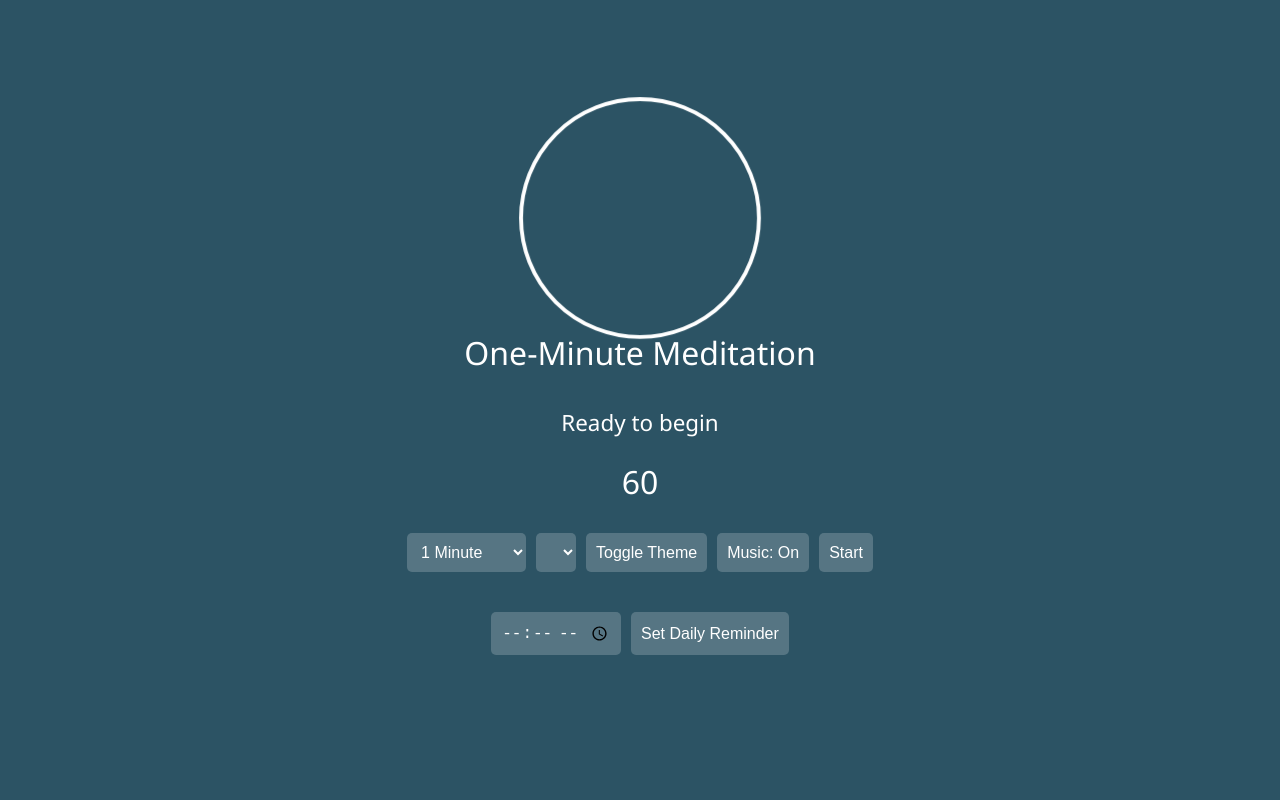
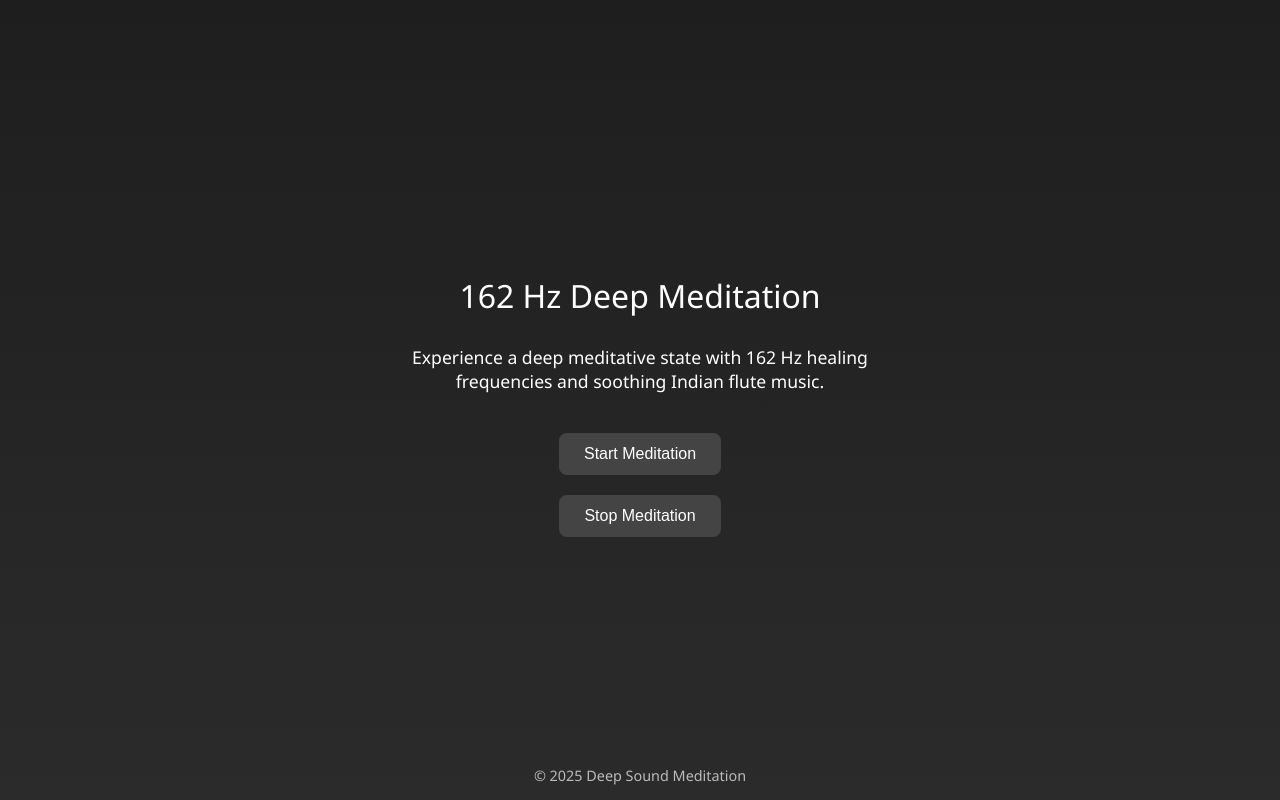
Before and after one commit to VignanV1986/CodeCoin, a plain HTML site: page index.html in a window 1280 px wide. Drawn offline with Linux system fonts and the light colour scheme.

Commit message:
Update index.html

```diff
--- a/index.html
+++ b/index.html
@@ -2,245 +2,109 @@
 <html lang="en">
 <head>
   <meta charset="UTF-8">
-  <meta name="viewport" content="width=device-width, initial-scale=1.0">
-  <title>One-Minute Meditation</title>
+  <meta name="viewport" content="width=device-width, initial-scale=1">
+  <title>162 Hz Deep Meditation</title>
   <style>
-    :root {
-      --bg: #2c5364;
-      --fg: white;
-    }
-
     body {
       margin: 0;
+      background: linear-gradient(to bottom, #1e1e1e, #2b2b2b);
+      color: white;
       font-family: 'Segoe UI', sans-serif;
-      background: var(--bg);
-      color: var(--fg);
       display: flex;
       flex-direction: column;
       align-items: center;
       justify-content: center;
       height: 100vh;
       text-align: center;
-      transition: background 0.3s, color 0.3s;
-    }
-
-    .circle {
-      width: 180px;
-      height: 180px;
-      border-radius: 50%;
-      border: 3px solid var(--fg);
-      animation: breathe 12s infinite;
-    }
-
-    @keyframes breathe {
-      0% { transform: scale(1); }
-      25% { transform: scale(1.3); }
-      50% { transform: scale(1.3); }
-      75% { transform: scale(1); }
     }
 
     h1 {
-      margin-top: 20px;
       font-weight: 300;
+      margin-bottom: 10px;
     }
 
-    #instruction {
-      font-size: 1.4rem;
-      margin: 12px 0;
+    p {
+      max-width: 500px;
+      margin-bottom: 30px;
+      font-size: 1.1rem;
     }
 
-    #timer {
-      font-size: 2rem;
-      margin: 10px 0;
+    button {
+      background: #444;
+      color: white;
+      border: none;
+      padding: 12px 25px;
+      font-size: 1rem;
+      border-radius: 8px;
+      cursor: pointer;
+      margin: 10px;
     }
 
-    .settings {
-      display: flex;
-      flex-wrap: wrap;
-      justify-content: center;
-      gap: 10px;
-      margin: 20px 0;
+    button:hover {
+      background: #666;
     }
 
-    button, select, input {
-      padding: 10px;
-      font-size: 1rem;
-      border: none;
-      border-radius: 5px;
-      background: rgba(255,255,255,0.2);
-      color: var(--fg);
-      cursor: pointer;
-    }
-
-    button:hover, select:hover {
-      background: rgba(255,255,255,0.3);
+    footer {
+      position: absolute;
+      bottom: 15px;
+      font-size: 0.9rem;
+      color: #bbb;
     }
   </style>
 </head>
 <body>
 
-  <div class="circle"></div>
-  <h1>One-Minute Meditation</h1>
-  <div id="instruction">Ready to begin</div>
-  <div id="timer">60</div>
+  <h1>162 Hz Deep Meditation</h1>
+  <p>Experience a deep meditative state with 162 Hz healing frequencies and soothing Indian flute music.</p>
 
-  <div class="settings">
-    <select id="duration">
-      <option value="60">1 Minute</option>
-      <option value="180">3 Minutes</option>
-      <option value="300">5 Minutes</option>
-      <option value="600">10 Minutes</option>
-    </select>
+  <button onclick="startMeditation()">Start Meditation</button>
+  <button onclick="stopMeditation()">Stop Meditation</button>
 
-    <select id="voiceSelect">
-      <option>Loading voices...</option>
-    </select>
+  <footer>© 2025 Deep Sound Meditation</footer>
 
-    <button onclick="toggleTheme()">Toggle Theme</button>
-    <button onclick="toggleMusic()">Music: On</button>
-    <button onclick="startMeditation()">Start</button>
-  </div>
-
-  <div class="settings">
-    <input type="time" id="reminderTime">
-    <button onclick="setReminder()">Set Daily Reminder</button>
-  </div>
-
-  <audio id="ambient-sound" src="https://www.soundhelix.com/examples/mp3/SoundHelix-Song-1.mp3" loop></audio>
+  <audio id="fluteMusic" src="https://www.soundhelix.com/examples/mp3/SoundHelix-Song-10.mp3" loop></audio>
 
   <script>
-    const timerDisplay = document.getElementById('timer');
-    const instruction = document.getElementById('instruction');
-    const audio = document.getElementById('ambient-sound');
-    const durationSelect = document.getElementById('duration');
-    const voiceSelect = document.getElementById('voiceSelect');
-    const reminderInput = document.getElementById('reminderTime');
+    let audioCtx;
+    let oscillator;
+    let gainNode;
+    const fluteAudio = document.getElementById('fluteMusic');
 
-    let voices = [];
-    let selectedVoice;
-    let countdown;
-    let musicOn = true;
-    let reminderTimeout;
+    function startMeditation() {
+      if (!audioCtx) {
+        audioCtx = new (window.AudioContext || window.webkitAudioContext)();
+        oscillator = audioCtx.createOscillator();
+        gainNode = audioCtx.createGain();
 
-    const synth = window.speechSynthesis;
+        oscillator.type = 'sine';
+        oscillator.frequency.setValueAtTime(162, audioCtx.currentTime); // 162 Hz tone
 
-    function populateVoices() {
-      voices = synth.getVoices();
-      voiceSelect.innerHTML = '';
-      voices.forEach((voice, index) => {
-        const option = document.createElement('option');
-        option.value = index;
-        option.textContent = `${voice.name} (${voice.lang}) ${voice.default ? ' — Default' : ''}`;
-        voiceSelect.appendChild(option);
-      });
-      selectedVoice = voices[voiceSelect.value || 0];
+        // Smooth fade in
+        gainNode.gain.setValueAtTime(0, audioCtx.currentTime);
+        gainNode.gain.linearRampToValueAtTime(0.1, audioCtx.currentTime + 3); // Fade in over 3 seconds
+
+        oscillator.connect(gainNode).connect(audioCtx.destination);
+        oscillator.start();
+      }
+
+      fluteAudio.volume = 0.5;
+      fluteAudio.play();
     }
 
-    synth.onvoiceschanged = populateVoices;
+    function stopMeditation() {
+      if (oscillator) {
+        gainNode.gain.exponentialRampToValueAtTime(0.001, audioCtx.currentTime + 2); // Fade out
+        setTimeout(() => {
+          oscillator.stop();
+          oscillator.disconnect();
+          audioCtx.close();
+          audioCtx = null;
+        }, 2000);
+      }
 
-    function speak(text) {
-      const utter = new SpeechSynthesisUtterance(text);
-      selectedVoice = voices[voiceSelect.value] || synth.getVoices()[0];
-      utter.voice = selectedVoice;
-      utter.rate = 1;
-      synth.speak(utter);
+      fluteAudio.pause();
+      fluteAudio.currentTime = 0;
     }
-
-    function toggleTheme() {
-      const dark = getComputedStyle(document.body).getPropertyValue('--bg') === '#2c5364';
-      document.body.style.setProperty('--bg', dark ? '#f5f5f5' : '#2c5364');
-      document.body.style.setProperty('--fg', dark ? '#111' : 'white');
-    }
-
-    function toggleMusic() {
-      musicOn = !musicOn;
-      audio[musicOn ? 'play' : 'pause']();
-      event.target.textContent = `Music: ${musicOn ? 'On' : 'Off'}`;
-    }
-
-    function startMeditation() {
-      clearInterval(countdown);
-      synth.cancel();
-      if (musicOn) audio.play();
-      let secondsLeft = parseInt(durationSelect.value);
-      let phaseIndex = 0;
-      const phases = [
-        { label: "Breathe In", duration: 4 },
-        { label: "Hold", duration: 4 },
-        { label: "Breathe Out", duration: 4 },
-        { label: "Hold", duration: 4 }
-      ];
-
-      timerDisplay.textContent = secondsLeft;
-      instruction.textContent = "Starting...";
-      speak("Starting meditation");
-
-      setTimeout(() => {
-        runCycle();
-        countdown = setInterval(() => {
-          secondsLeft--;
-          timerDisplay.textContent = secondsLeft;
-          if (secondsLeft <= 0) {
-            clearInterval(countdown);
-            audio.pause();
-            speak("Meditation complete.");
-            instruction.textContent = "Done. Namaste.";
-          }
-        }, 1000);
-      }, 1500);
-
-      function runCycle() {
-        if (secondsLeft <= 0) return;
-        const phase = phases[phaseIndex % phases.length];
-        instruction.textContent = phase.label;
-        speak(phase.label);
-        phaseIndex++;
-        setTimeout(runCycle, phase.duration * 1000);
-      }
-    }
-
-    function setReminder() {
-      const time = reminderInput.value;
-      if (!time) return alert("Select a time first");
-      localStorage.setItem('reminderTime', time);
-      Notification.requestPermission().then(permission => {
-        if (permission !== 'granted') {
-          alert("Notifications blocked.");
-          return;
-        }
-        scheduleReminder(time);
-        alert(`Daily reminder set for ${time}`);
-      });
-    }
-
-    function scheduleReminder(timeStr) {
-      const [hour, minute] = timeStr.split(':').map(Number);
-      const now = new Date();
-      const next = new Date();
-      next.setHours(hour, minute, 0, 0);
-      if (next < now) next.setDate(next.getDate() + 1);
-      const delay = next - now;
-
-      clearTimeout(reminderTimeout);
-      reminderTimeout = setTimeout(() => {
-        new Notification("Time to Meditate", {
-          body: "Click to begin a moment of peace.",
-        });
-        scheduleReminder(timeStr); // re-schedule for next day
-      }, delay);
-    }
-
-    // Load reminder
-    window.addEventListener('load', () => {
-      populateVoices();
-      const savedTime = localStorage.getItem('reminderTime');
-      if (savedTime) {
-        reminderInput.value = savedTime;
-        scheduleReminder(savedTime);
-      }
-    });
-
   </script>
-
 </body>
 </html>
```
